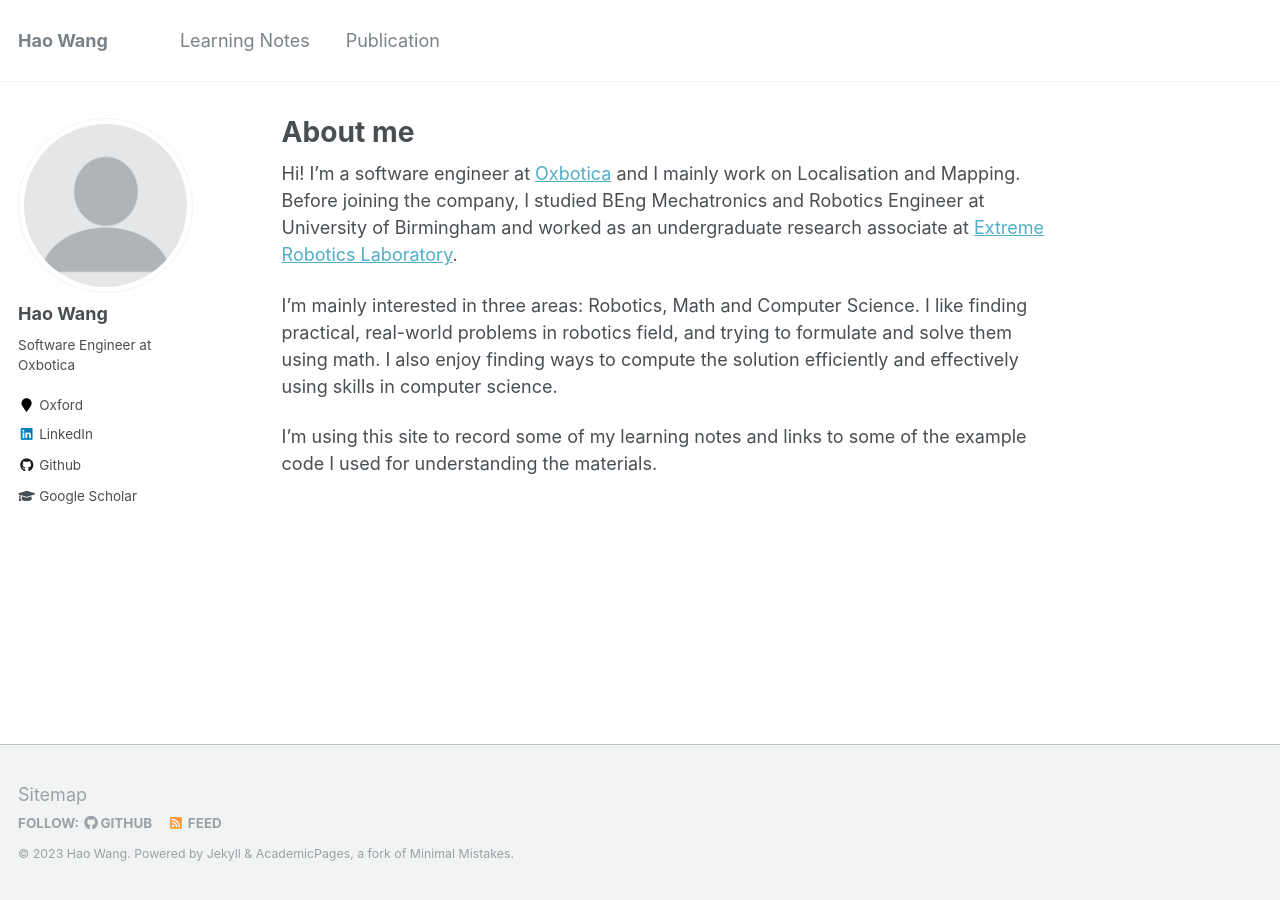
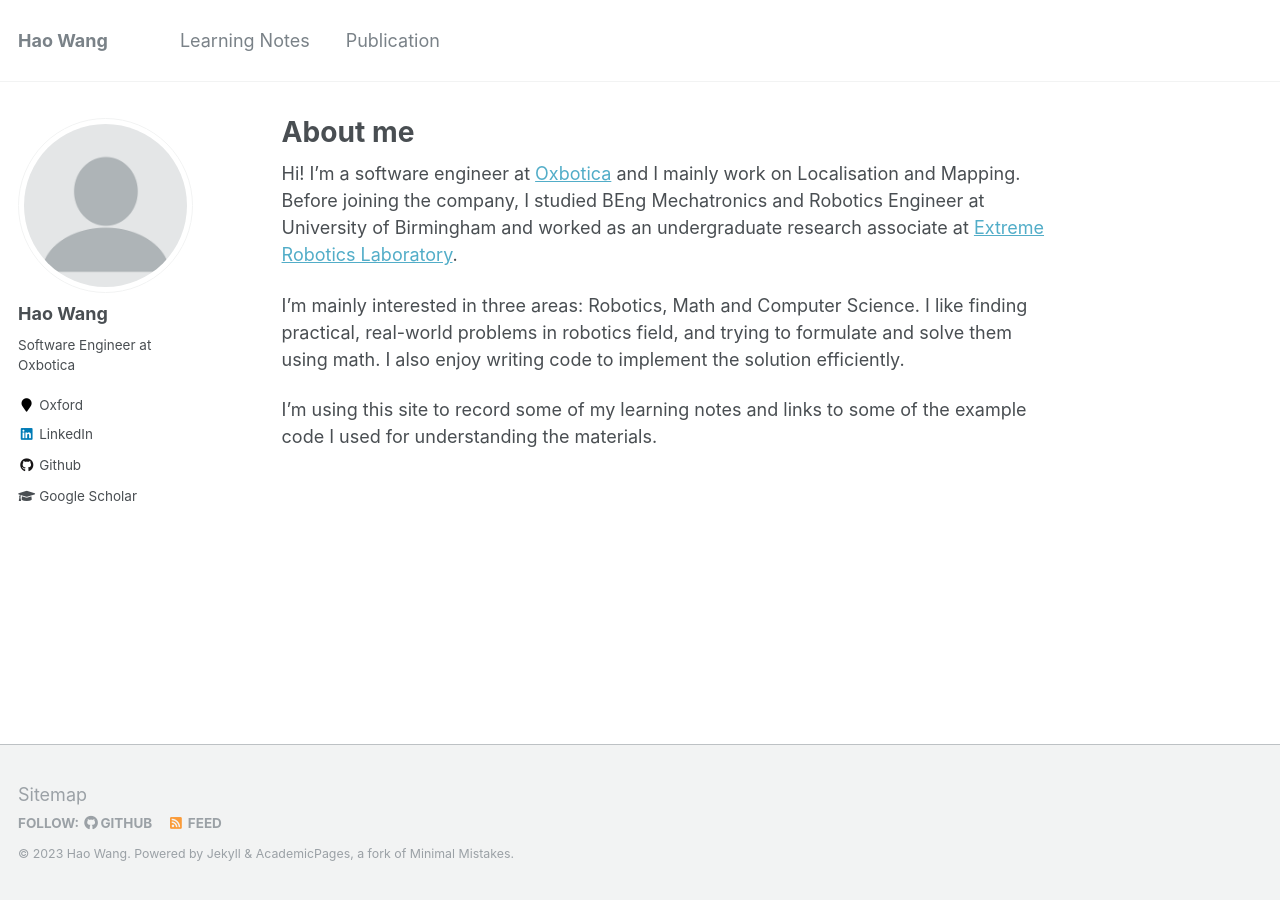
Before and after one commit to HaoWang-C/HaoWang-C.github.io, a Jekyll site: the page built from _pages/about.md, in a window 1280 px wide. Built offline with Jekyll 4.4.1, drawn with Linux system fonts in a browser that asks for light colours.

Commit message:
Update about.md

```diff
--- a/_pages/about.md
+++ b/_pages/about.md
@@ -10,6 +10,6 @@ redirect_from:
 
 Hi! I'm a software engineer at [Oxbotica](https://www.oxbotica.com/) and I mainly work on Localisation and Mapping. Before joining the company, I studied BEng Mechatronics and Robotics Engineer at University of Birmingham and worked as an undergraduate research associate at [Extreme Robotics Laboratory](https://www.linkedin.com/company/extreme-robotics-lab/).
 
-I'm mainly interested in three areas: Robotics, Math and Computer Science. I like finding practical, real-world problems in robotics field, and trying to formulate and solve them using math. I also enjoy finding ways to compute the solution efficiently and effectively using skills in computer science.
+I'm mainly interested in three areas: Robotics, Math and Computer Science. I like finding practical, real-world problems in robotics field, and trying to formulate and solve them using math. I also enjoy writing code to implement the solution efficiently.
 
 I'm using this site to record some of my learning notes and links to some of the example code I used for understanding the materials.
```
